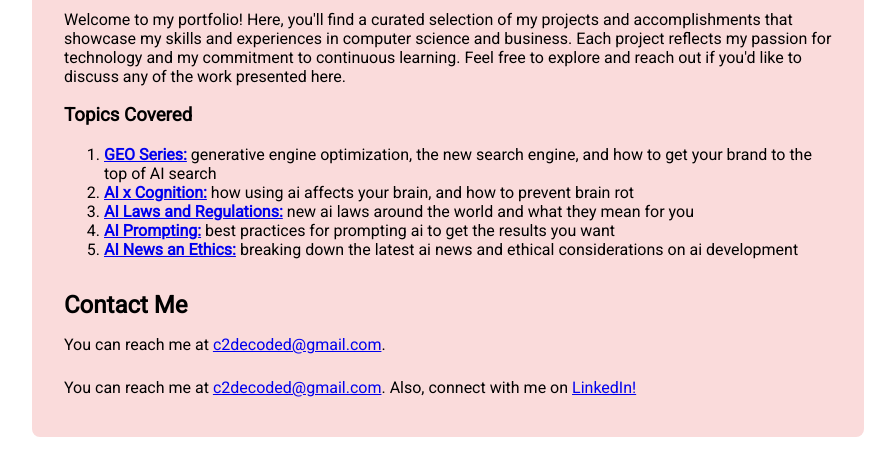
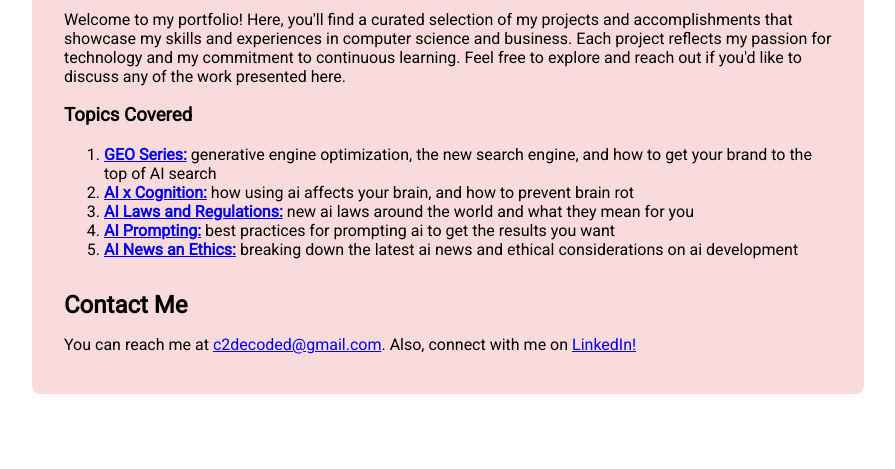
Before and after one commit to c2-code/c2decoded, a plain HTML site: page portfolio.html in a window 1280 px wide. Shown: the part 516-985 px from the top of the page, without its empty margins (192-1087 px from the left). After the commit the page ends 942 px from the top, so only its background shows below. Drawn offline with Linux system fonts and the light colour scheme.

Commit message:
fixed portfolio contact

```diff
--- a/portfolio.html
+++ b/portfolio.html
@@ -52,7 +52,6 @@
 
 <section id="contact"></section>
     <h2>Contact Me</h2>
-    <p>You can reach me at <a href="mailto:c2decoded@gmail.com">c2decoded@gmail.com</a>.</p>
     <p>You can reach me at <a href="mailto:c2decoded@gmail.com">c2decoded@gmail.com</a>. Also, connect with me on <a href="https://www.linkedin.com/in/connie-too/">LinkedIn!</a></p>
   </section>
 </div>
```
